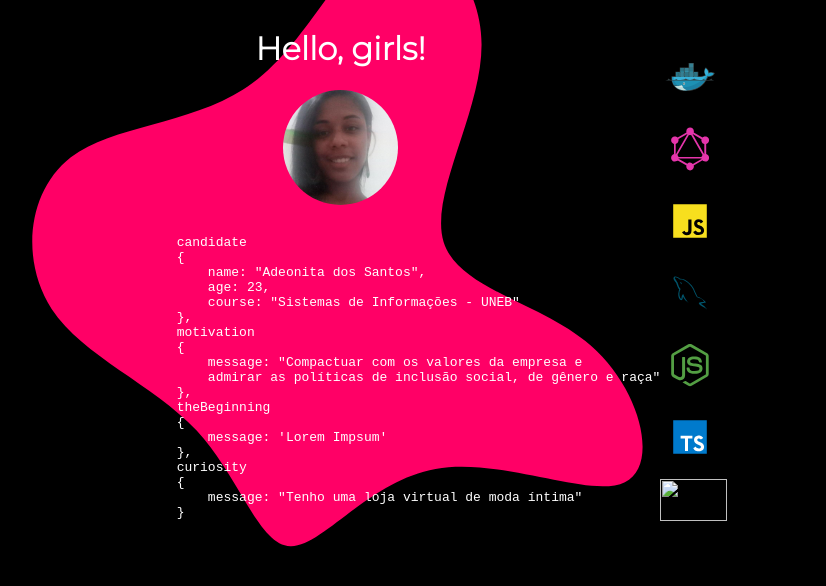
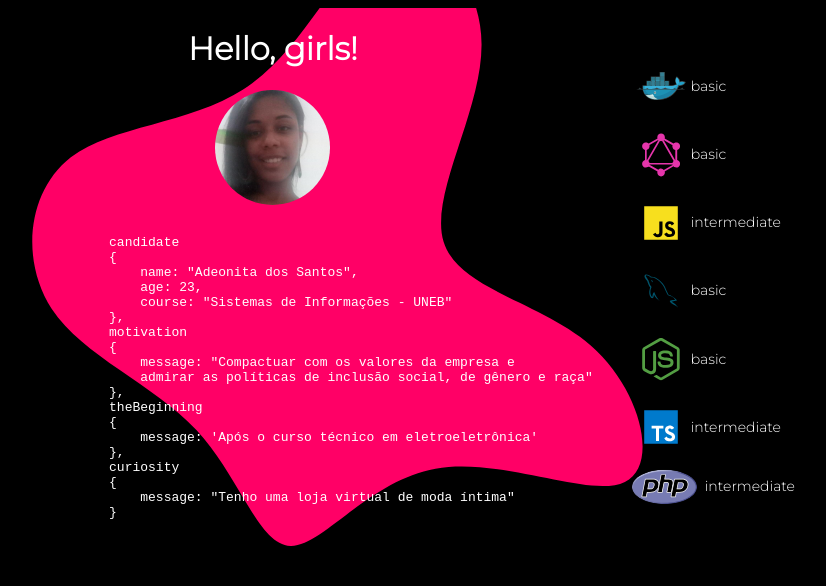
Before and after one commit to Adeonita/adeonita.github.io, a website: page index.html in a window 1280 px wide. Shown: the whole page, without its empty margins (266-1092 px from the left). Drawn offline with Linux system fonts and the light colour scheme.

Commit message:
chore: visualization and text insertion

```diff
--- a/index.html
+++ b/index.html
@@ -5,18 +5,40 @@
     <meta name="viewport" content="width=device-width, initial-scale=1.0">
     <link href="https://fonts.googleapis.com/css2?family=Montserrat:wght@300&display=swap" rel="stylesheet">
     <link rel="stylesheet" href="style.css">
+
     <title>Adeonita</title>
 </head>
 <body>
     <div id="container">
         <div id="skills">
-            <img src="./images/docker.svg" alt="">
-            <img src="./images/graphql.svg" alt="">
-            <img src="./images/javasc.svg" alt="">
-            <img src="./images/mysql.svg" alt="">
-            <img src="./images/nodejs.svg" alt="">
-            <img src="./images/type.svg" alt="">
-            <img id="php" src="./images/php-logo.png" alt="">
+            <div class="legend">
+                <img id="docker" src="./images/docker.svg" alt="">
+                <label for="docker">basic</label>
+            </div>
+            <div class="legend">
+                <img src="./images/graphql.svg" alt="">
+                <label for="graphql"> basic</label>
+            </div>
+            <div class="legend">
+                <img id="javasc" src="./images/javasc.svg" alt="">
+                <label for="javasc">intermediate</label>
+            </div>
+            <div class="legend">
+                <img id="mysql" src="./images/mysql.svg" alt="">
+                <label for="mysql">basic</label>
+            </div>
+            <div class="legend">
+                <img id="nodejs" src="./images/nodejs.svg" alt="">
+                <label for="nodejs">basic</label>
+            </div>
+            <div class="legend">
+                <img id="typesc" src="./images/type.svg" alt="">
+                <label for="typesc">intermediate</label>
+            </div>
+            <div class="legend">
+                <img id="php" src="./images/php.svg" alt="">
+                <label id="label-php" for="php">intermediate</label>
+            </div>
         </div>
         <div class="data">
             <div id="title">
@@ -40,7 +62,7 @@
                     },
                     theBeginning
                     {
-                        message: 'Lorem Impsum'
+                        message: 'Após o curso técnico em eletroeletrônica'
                     },
                     curiosity
                     {
@@ -52,5 +74,6 @@
     </div>
 </body>
 
+<script src="./utilities/functions.js"></script>
 <script src="./index.js"></script>
 </html>
--- a/style.css
+++ b/style.css
@@ -2,10 +2,6 @@ body{
     font-family: 'Montserrat', sans-serif;
     background-color: black;
     color: white;
-    background-image: url('images/bgImage.svg');
-    background-repeat: no-repeat;
-    background-position: center;
-    background-size: 853px;
 }
 
 h1 {
@@ -15,13 +11,31 @@ h1 {
 img{
     height: 60px;
     width: 60px;
-    margin-top: 18%;
+    margin-top: 5%;
+}
+
+label{
+    margin-top: 7px;
+    font-size: 14px;
+}
+
+
+
+.legend{
+    display: flex;
+    flex-direction: row;
+    justify-content: flex-start;
+    align-items: center;
 }
 
 #container{
     display: flex;
     flex-direction: row-reverse;
     justify-content: center;
+    background-image: url('images/bgImage.svg');
+    background-repeat: no-repeat;
+    background-position: center;
+    background-size: 853px;
 }
 
 #title{
@@ -35,6 +49,7 @@ img{
 }
 
 #skills{
+    margin-left: 3%;
     display: flex;
     flex-direction: column;
     justify-content: center;
@@ -50,5 +65,8 @@ img{
 #php{
     width: 67px !important;
     height: 42px !important;
+}
 
+#label-php{
+    padding-left: 7px !important;
 }
```
